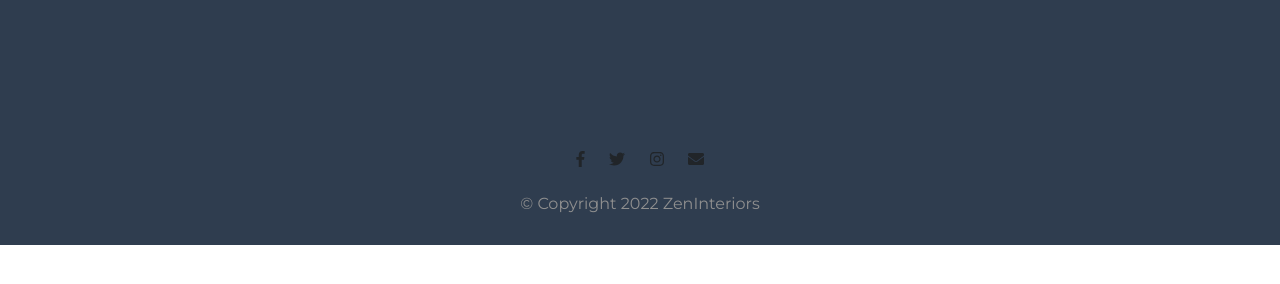
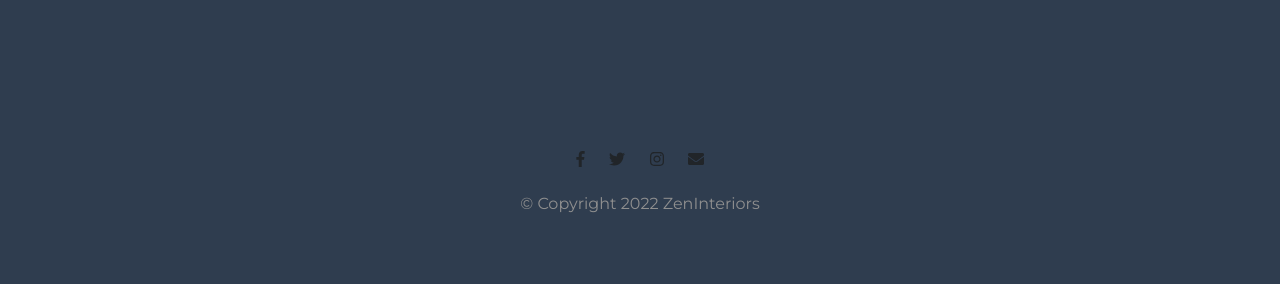
Before and after one commit to yajunfl/zen, a plain HTML site: page contact-us.html in a window 1280 px wide. Shown: the part 570-854 px from the top of the page. Before the commit the page ends 815 px from the top, so only its background shows below. Drawn offline with nearby package versions, Linux system fonts and the light colour scheme.

Commit message:
Add files via upload

```diff
--- a/contact-us.html
+++ b/contact-us.html
@@ -90,7 +90,7 @@
 
   <!-- Footer -->
 
-  <footer class="white-section" id="footer">
+  <footer class="white-section contact-us-footer" id="footer">
     <div class="container-fluid">
       <i class="social-icon fab fa-facebook-f"></i>
       <i class="social-icon fab fa-twitter"></i>
@@ -99,8 +99,9 @@
       <p class="copyright">© Copyright 2022 ZenInteriors</p>
     </div>
   </footer>
-</body>
+
 
 </body>
 
+
 </html>
--- a/css/styles.css
+++ b/css/styles.css
@@ -708,10 +708,9 @@ a:hover {
   }
 
   .contact-us-footer {
-    padding-bottom: 30%;
+    padding-bottom: 75% !important;
   }
-
-  /* *************view-gallary************ */
+/* *************view-gallary************ */
   .first-line-gallery {
     text-align: left;
     font-size: 3em;
```
Also changed, not shown: about-us.html (+1 -0 lines).
